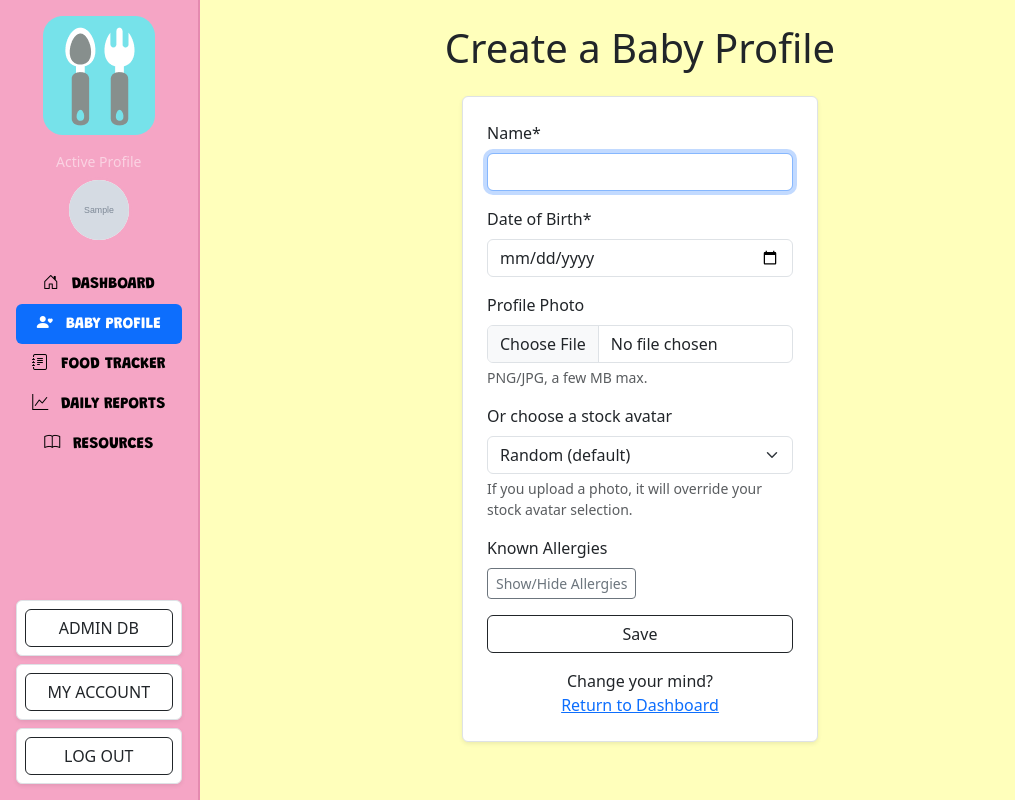
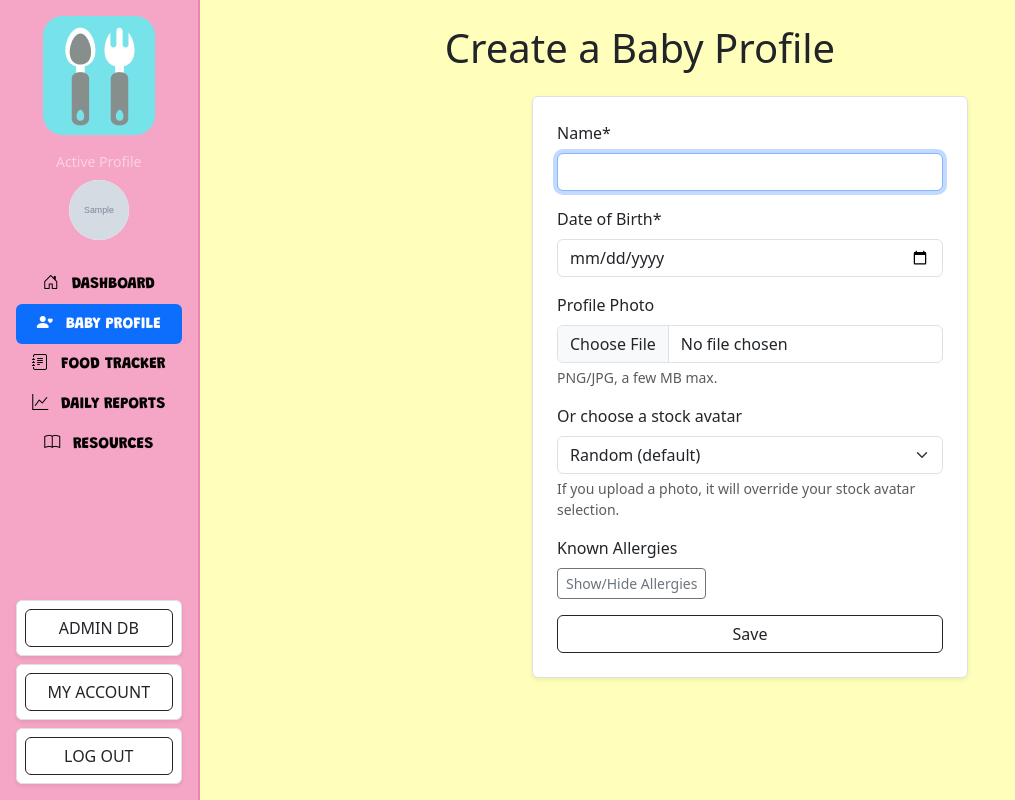
Before and after one commit to dledw001/BabyBites, a Django app: page /babies/new/ in a window 1280 px wide. Shown: the whole page, without its empty margins (0-1015 px from the left). Run offline with Django 5.2, Linux system fonts and the light colour scheme; a user stored in the database is signed in; data comes from the database, SQL or seed files in the repository; tables that the repository leaves empty hold one stand-in row (values such as "Sample post"); grey boxes marked "Sample" are stand-in pictures.

Commit message:
frontendedits

```diff
--- a/core/templates/baby_form.html
+++ b/core/templates/baby_form.html
@@ -8,12 +8,15 @@
 
 {% block content %}
     {% if baby %}
-        <h1 class="text-center mb-4">Edit Baby Profile</h1>
+    <h1 class="bb-title mb-0 text-center py-2">
+    <span class="top">Edit Baby Profile</span>
+    </h1>
     {% else %}
         <h1 class="text-center mb-4">Create a Baby Profile</h1>
     {% endif %}
+<div class="content-center">
     <div class="row justify-content-center">
-        <div class="col-12 col-sm-8 col-md-6 col-lg-4">
+        <div class="col-14 col-sm-10 col-md-8 col-lg-6">
             <form method="post" enctype="multipart/form-data" novalidate class="p-4 border rounded bg-white shadow-sm">
                 {% csrf_token %}
                 {% if form.non_field_errors %}
@@ -112,13 +115,10 @@
                 {% if baby %}
                     <a href="{% url 'baby-delete' baby.id %}" class="btn btn-danger w-100 mt-2">Delete Profile</a>
                 {% endif %}
-                <p class="text-center mt-3 mb-0">
-                    Change your mind?<br>
-                    <a href="{% url 'home' %}">Return to Dashboard</a>
-                </p>
             </form>
         </div>
     </div>
+</div>
     <script>
         document.addEventListener("DOMContentLoaded", function () {
             const select = document.getElementById("id_stock_avatar");
--- a/core/templates/privacy.html
+++ b/core/templates/privacy.html
@@ -4,7 +4,10 @@
 {% block navbar %}{% endblock %}
 
 {% block content %}
-    <h1 class="text-center mb-4">Privacy Policy</h1>
+
+      <h1 class="m-0 text-center flex-grow-1 bb-title">
+        <span class="top">Privacy Policy</span>
+      </h1>
 
     <div class="row justify-content-center">
         <div class="col-14 col-sm-12 col-md-10 col-lg-8">
@@ -50,4 +53,5 @@
             </div>
         </div>
     </div>
+    </div>
 {% endblock %}
```
Also changed, not shown: core/templates/baby_confirm_delete.html (+8 -5 lines).
